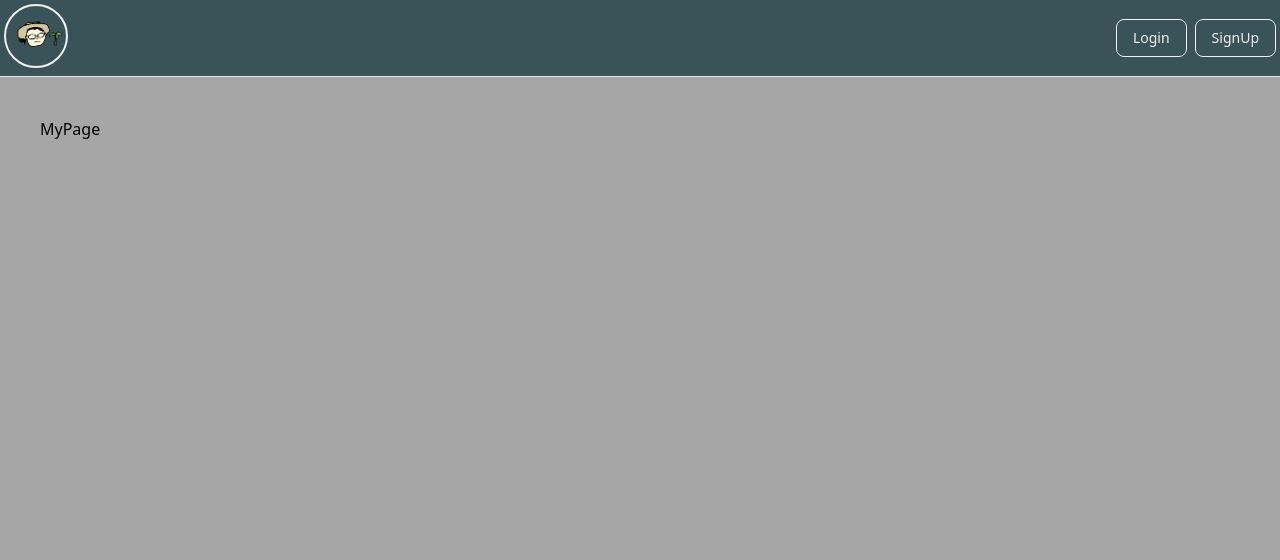
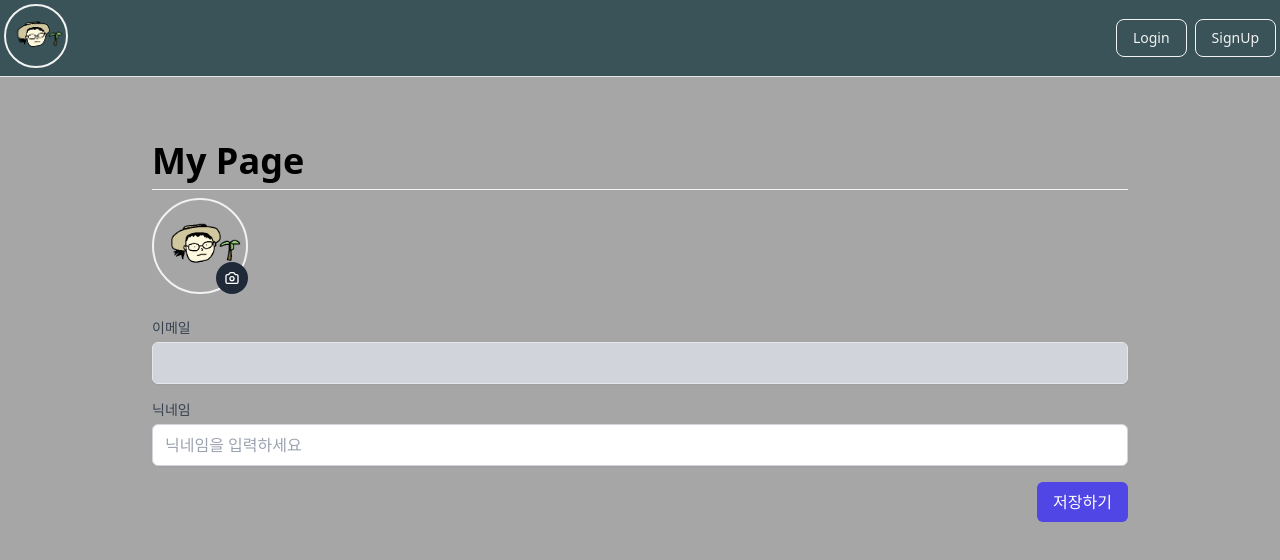
Before and after one commit to kangdaeeun/REACT-FINAL-PROJECT, a React (Vite) app: page /mypage in a window 1280 px wide. Shown: the top 560 px of the page. Built offline with nearby package versions, Linux system fonts and the light colour scheme; no server answers.

Commit message:
feat:250203 mypage-ui

```diff
--- a/src/pages/Detail.tsx
+++ b/src/pages/Detail.tsx
@@ -195,7 +195,7 @@
             <div className="animate-pulse w-4 h-4 bg-slate-200 rounded-full"></div>
           ) : (
             comments?.length
-          )}{" "}
+          )}
           Comments
         </h3>
         {comments?.map((comment) => (
--- a/src/pages/MyPage.tsx
+++ b/src/pages/MyPage.tsx
@@ -1,8 +1,118 @@
+import { useState } from "react";
+import useAuthStore from "../stores/useAuthStore";
 
 const MyPage = () => {
+  const { user } = useAuthStore();
+  const [previewImage, setPreviewImage] = useState<string | null>(null);
+
+  const handleFileChange = (e: React.ChangeEvent<HTMLInputElement>) => {
+    const file = e.target.files?.[0];
+
+    if (file) {
+      const reader = new FileReader();
+      reader.onload = (e) => {
+        setPreviewImage(e.target?.result as string);
+      };
+      reader.readAsDataURL(file);
+    }
+  };
+
   return (
-    <div>MyPage</div>
-  )
-}
+    <section className="max-w-5xl mx-auto p-6">
+      <h1 className="text-4xl font-bold">My Page</h1>
+      <hr className="my-2 border-t border-selected-white" />
+      <div className="space-y-6">
+        {/* 프로필 이미지 섹션 */}
+        <div className="flex items-center space-x-4">
+          <div className="relative">
+            <img
+              src={previewImage || "/logo.png"}
+              alt="image"
+              className="w-24 h-24 border-2 border-selected-white rounded-full items-center object-cover"
+            />
+            <input
+              type="file"
+              id="profileImage"
+              accept="image/*"
+              className="hidden"
+              onChange={handleFileChange}
+            />
+            <label
+              htmlFor="profileImage"
+              className="absolute bottom-0 right-0 bg-gray-800 text-white p-2 rounded-full hover:bg-gray-700 cursor-pointer"
+            >
+              <svg
+                xmlns="http://www.w3.org/2000/svg"
+                className="h-4 w-4"
+                fill="none"
+                viewBox="0 0 24 24"
+                stroke="currentColor"
+              >
+                <path
+                  strokeLinecap="round"
+                  strokeLinejoin="round"
+                  strokeWidth={2}
+                  d="M3 9a2 2 0 012-2h.93a2 2 0 001.664-.89l.812-1.22A2 2 0 0110.07 4h3.86a2 2 0 011.664.89l.812 1.22A2 2 0 0018.07 7H19a2 2 0 012 2v9a2 2 0 01-2 2H5a2 2 0 01-2-2V9z"
+                />
+                <path
+                  strokeLinecap="round"
+                  strokeLinejoin="round"
+                  strokeWidth={2}
+                  d="M15 13a3 3 0 11-6 0 3 3 0 016 0z"
+                />
+              </svg>
+            </label>
+          </div>
+        </div>
 
-export default MyPage
+        {/* 사용자 정보 폼 */}
+        <form className="space-y-4">
+          <div>
+            <label
+              htmlFor="email"
+              className="block text-sm font-medium text-gray-700"
+            >
+              이메일
+            </label>
+            <input
+              type="email"
+              id="email"
+              value={user?.email}
+              disabled
+              className="mt-1 block w-full px-3 py-2 border rounded-md shadow-sm bg-gray-300 text-gray-500 cursor-not-allowed"
+            />
+          </div>
+          <div>
+            <label
+              htmlFor="nickname"
+              className="block text-sm font-medium text-gray-700"
+            >
+              닉네임
+            </label>
+            <input
+              type="text"
+              id="nickname"
+              value={user?.nickname}
+              // onChange={handleChange}
+              placeholder="닉네임을 입력하세요"
+              className="mt-1 block w-full px-3 py-2 border border-gray-300 rounded-md shadow-sm focus:ring-indigo-500 focus:border-indigo-500"
+            />
+          </div>
+          <div className="flex justify-end">
+            <button
+              type="submit"
+              // disabled={isUploading}
+              className={`px-4 py-2 bg-indigo-600 text-white rounded-md hover:bg-indigo-700 focus:outline-none focus:ring-2 focus:ring-offset-2 focus:ring-indigo-500
+								`}
+            >
+              {/* {isUploading ? "업로드 중..." : "저장하기"} */}
+              저장하기
+            </button>
+          </div>
+        </form>
+      </div>
+    </section>
+  );
+};
+
+export default MyPage;
```
